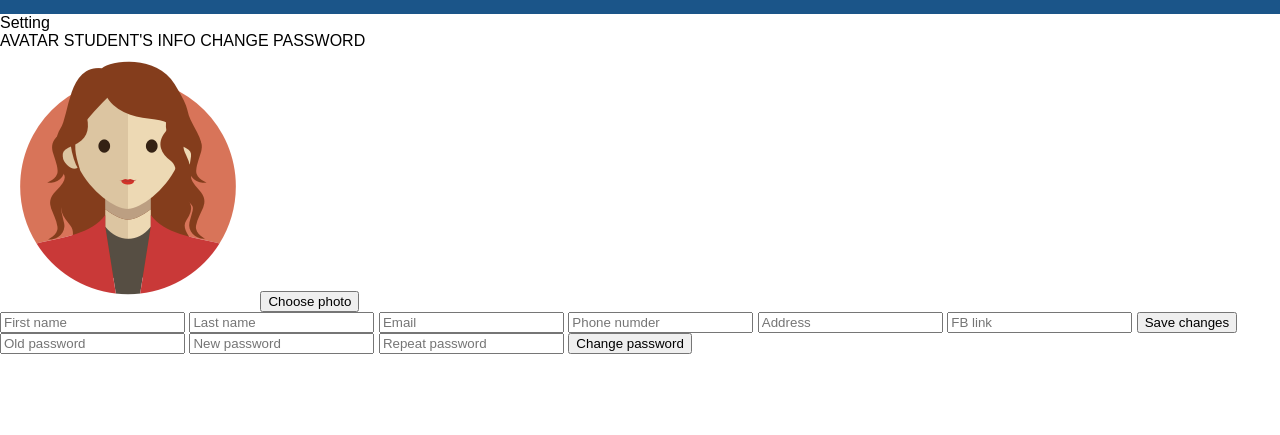
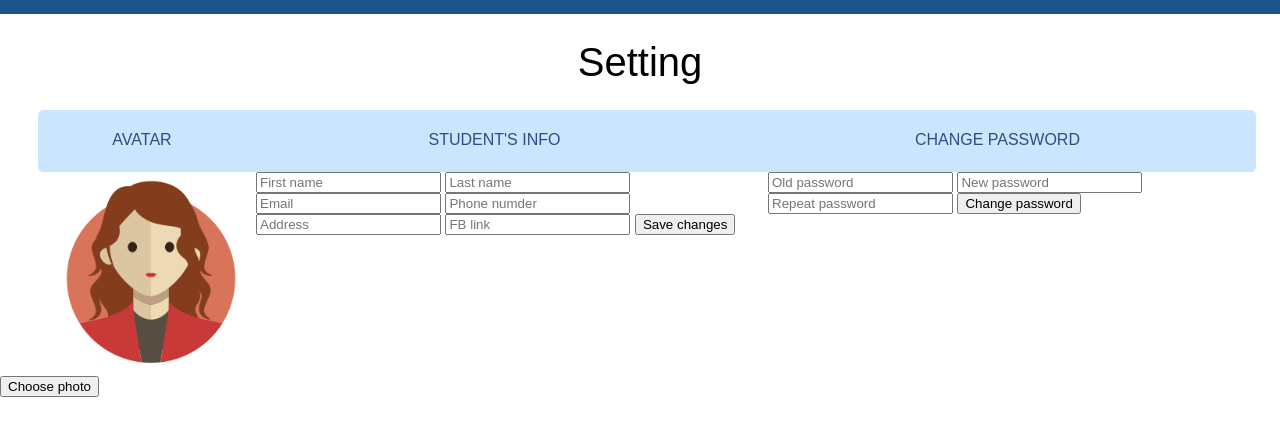
Before and after one commit to Bruhopeless/Setting-Homework, a plain HTML site: page index.html in a window 1280 px wide. Shown: the part 71-506 px from the top of the page. Drawn offline with Linux system fonts and the light colour scheme.

Commit message:
Style-grid

```diff
--- a/style.css
+++ b/style.css
@@ -45,3 +45,33 @@ body {
     height: 50px;
     padding-right: 4%;
 }
+
+.main-title {
+    font-size: 40px;
+    text-align: center;
+    margin-top: 2%;
+}
+
+.cont {
+    background-color: #cce5ff;
+    width: 95%;
+    height: 60px;
+    color: #2c4c83;
+    border: 1px solid #cce5ff;
+    border-radius: 5px;
+    margin-left: 3%;
+    margin-top: 2%;
+}
+.cont span {
+    margin-top: 20px;
+    margin-left: 30%;
+}
+
+.cont-grid {
+    display: grid;
+    grid-template-columns: 20% 40% 40%;
+}
+.cont-grid img {
+    width: 200px;
+    margin-left: 20%;
+}
```
